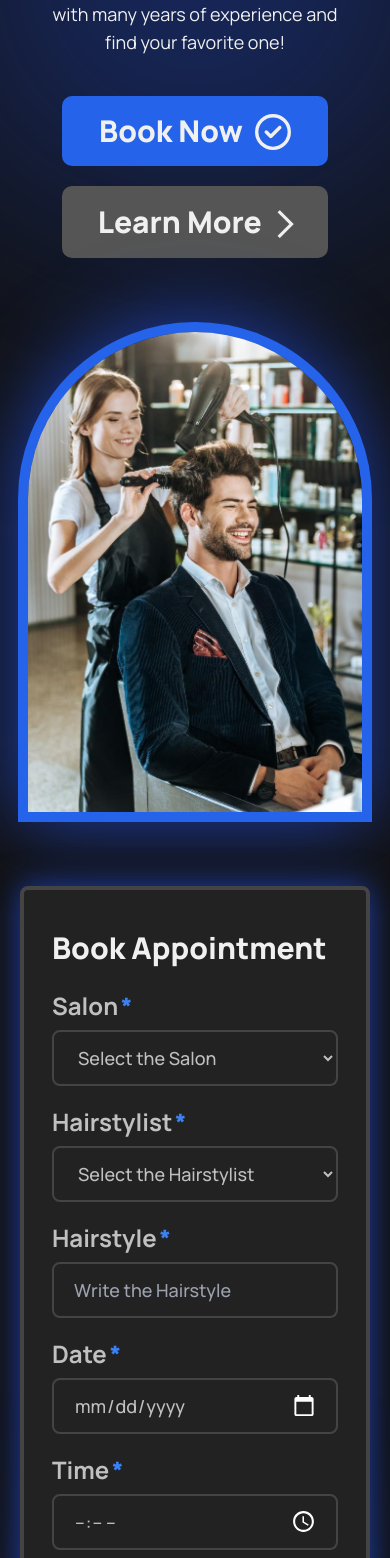
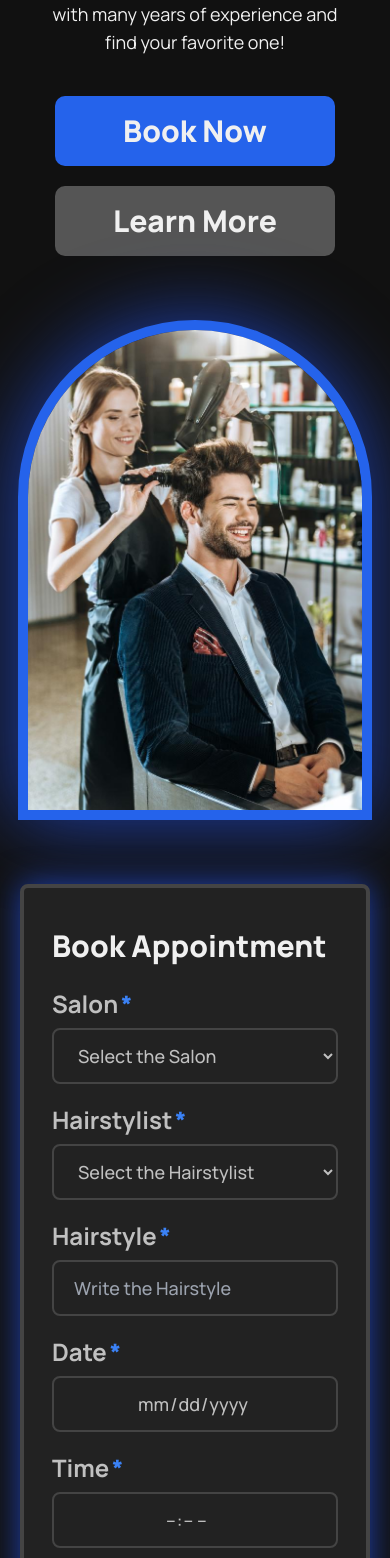
Before and after one commit to valtonkasami/vivid, a Next.js app: page / in a window 390 px wide. Shown: the part 370-1928 px from the top of the page. Built offline with nearby package versions, Linux system fonts and the light colour scheme.

Commit message:
fixed mobile

```diff
--- a/app/globals.css
+++ b/app/globals.css
@@ -43,19 +43,43 @@ input {
   color-scheme: dark;
 }
 
-input[type="date"]::-webkit-calendar-picker-indicator {
+input[type="time"]::-webkit-calendar-picker-indicator {
   cursor: pointer;
   font-size: 24px;
   padding-left: 20px;
   padding-right: 20px;
 }
 
-input[type="time"]::-webkit-calendar-picker-indicator {
-  cursor: pointer;
-  font-size: 24px;
-  padding-left: 20px;
-  padding-right: 20px;
-}
+input[type=date],
+ input[type=time] {
+     outline           : 0;
+     display           : flex;
+     justify-content   : center;
+     position          : relative;
+     width             : 100%;
+     margin            : 0;
+ }
+
+ input[type=date]::-webkit-calendar-picker-indicator,
+ input[type=time]::-webkit-calendar-picker-indicator {
+     background: none;
+     bottom    : 0;
+     color     : transparent;
+     cursor    : pointer;
+     height    : auto;
+     left      : 0;
+     position  : absolute;
+     right     : 0;
+     top       : 0;
+     width     : auto;
+ }
+
+
+ input[type=date]::-webkit-datetime-edit,
+ input[type=time]::-webkit-datetime-edit {
+     text-align: left;
+     width     : 100%;
+ }
 
 .calc {
   top: calc((100vh - 480px) / 2);
--- a/components/Booking.tsx
+++ b/components/Booking.tsx
@@ -118,13 +118,13 @@ const Booking = () => {
       <div className='flex flex-col gap-y-2'>
       <label className='text-2xl text-[silver]  font-bold' >Date <span className='text-blue-500 ml-[-2px] font-[1000]'>*</span></label>
       <input className='bg-[#222222] border-2 h-14 pl-5 hover:border-blue-600 border-[#444444] rounded-lg text-lg' type='date'
-      name="date" id="date" required onChange={(e) => setDate(e.target.value)} value={date} />
+      name="date" id="date" required placeholder="MM/DD/YYYY" onChange={(e) => setDate(e.target.value)} value={date} />
       </div>
 
       <div className='flex flex-col gap-y-2'>
       <label className=' text-2xl font-bold text-[silver] ' >Time <span className='text-blue-500 ml-[-2px] font-[1000]'>*</span></label>
       <input className=' bg-[#222222] border-2 h-14 pl-5 hover:border-blue-600 border-[#444444] rounded-lg text-lg' type='time'
-      name="time" id="time" required onChange={(e) => setTime(e.target.value)} value={time}/>
+      name="time" id="time" required placeholder="HH:MM" onChange={(e) => setTime(e.target.value)} value={time}/>
       </div>
 
       <div className='flex flex-col gap-y-2'>
--- a/components/Contact.tsx
+++ b/components/Contact.tsx
@@ -13,7 +13,7 @@ const Contact = () => {
 
 <div className='max-sm:w-full relative flex flex-col max-ipad:items-center max-ipad:mb-16 z-10'>
 
-<div className='bg-blue-800 absolute blur-[150px] rounded-full h-[400px] w-[400px] top-[100px] left-[-0px] max-ipad:left-[70px] max-sm:left-[-35px] z-0'></div>
+<div className='bg-blue-800 max-sm:hidden absolute blur-[150px] rounded-full h-[400px] w-[400px] top-[100px] left-[-0px] max-ipad:left-[70px] max-sm:left-[-35px] z-0'></div>
 
         <div className='max-ipad:text-center'>
         <h1 className='relative text-2xl max-sm:text-xl font-[1000] text-blue-500 sm:mb-3'>Contact Us</h1>
--- a/components/Hero.tsx
+++ b/components/Hero.tsx
@@ -13,7 +13,7 @@ const Hero = () => {
       <div className='flex max-ipad:text-center max-ipad:flex-col justify-center items-center pt-[130px] mb-24 max-ipad:mb-16 space-x-[120px] max-big:space-x-0 max-big:justify-between max-ipad:justify-center'>
 
       <div className='relative pt- max-ipad:mb-24 max-sm:mb-16 max-ipad:pt-0 max-big:ml-[120px] max-ipad:ml-0'>
-      <div className='bg-blue-800 absolute blur-[150px] rounded-full h-[400px] w-[400px] top-[00px] left-[-0px] max-ipad:left-[70px] max-sm:left-[-35px] z-0'></div>
+      <div className='bg-blue-800 max-sm:hidden absolute blur-[150px] rounded-full h-[400px] w-[400px] top-[00px] left-[-0px] max-ipad:left-[70px] max-sm:left-[-35px] z-0'></div>
       <div className='relative z-2 flex flex-col max-ipad:items-center'>
         <h1 className='text-6xl max-sm:text-5xl font-[1000]'>
             Discover<br/>Most Suitable<br/>Hairstylist
@@ -23,9 +23,9 @@ const Hero = () => {
             Look through all of our Highly Skilled Hairsylists Professionals <br/> with many years of experience and find your favorite one!
             </p>
 
-            <div className='flex max-sm:flex-col max-sm:space-x-0 mt-10 space-x-5'>
-            <a href='#booking' className='bg-blue-600 hover:bg-blue-800 hover:text-[silver] px-9 py-2 max-sm:py-4 max-sm:mb-5 font-[1000] rounded-[10px] flex items-center justify-center space-x-3'><h1 className='sm:text-2xl text-3xl'>Book Now</h1> <FontAwesomeIcon className='sm:text-3xl  text-4xl pt-[2px]' icon={faCircleCheck}/></a>
-            <a href='#about'><button className='bg-[#555555] hover:bg-[#333333] hover:text-[silver] sm:text-2xl text-3xl px-9 py-2 max-sm:py-1 font-[1000] rounded-[10px] flex items-center'><h1>Learn More</h1><span className='sm:text-5xl text-6xl font-light pb-1 pl-1 mr-[-10px]'>{'>'}</span></button></a>
+            <div className='flex max-sm:flex-col space-x-5 max-sm:space-x-0 max-sm:space-y-5 mt-10'>
+            <a href='#booking'><button className='bg-blue-600 hover:bg-blue-800 text-3xl rounded-[10px] w-[220px] max-sm:w-[280px] h-[70px] font-[1000] hover:text-[silver]'>Book Now</button></a>
+            <a href='#about'><button className='bg-[#555555] hover:bg-[#444444] text-3xl rounded-[10px] w-[220px] max-sm:w-[280px] h-[70px] font-[1000] hover:text-[silver]'>Learn More</button></a>
             </div>
 
       </div>
--- a/components/Navbar.tsx
+++ b/components/Navbar.tsx
@@ -58,7 +58,7 @@ const Navbar = () => {
         <div className='z-10 flex absolute h-[100px] items-center'>
 
             <div className='relative'>
-            <div className='bg-pink-700 h-16 w-[310px] blur-3xl absolute top-[-20px] left-[-20px] max-sm:left-[-100px]'></div>
+            <div className='bg-pink-700 max-sm:bg-blue-700 max-sm:blur-[80px] h-16 w-[310px] blur-3xl absolute top-[-20px] left-[-20px] max-sm:left-[-100px]'></div>
             <div className='relative ml-20 max-sm:ml-5 text-5xl'>
             <a href='/'><h1 className='curvy hover:text-pink-400'>Vivid</h1></a>
             </div>
--- a/components/Reviews.tsx
+++ b/components/Reviews.tsx
@@ -21,7 +21,7 @@ const Reviews = () => {
 
 
             <div className='px-5 w-full mt-10 relative'>
-            <div className='w-full left-0 blur-[150px] mt-14  h-[70%] bg-blue-600 absolute'></div>
+            <div className='w-full left-0 blur-[150px] mt-14  h-[70%] bg-blue-600 max-sm:hidden absolute'></div>
             <div className='relative lg:hidden w-full h- bg-[#222222] border-[6px] border-[#444444] hover:border-blue-600 rounded-[20px]'>
 
                 <div className='mx-5 my-5'>
--- a/components/Value.tsx
+++ b/components/Value.tsx
@@ -23,7 +23,7 @@ const Value = () => {
       </div>
 
       <div className='relative max-sm:w-full max-sm:px-2 pt- max-ipad:mb-24 max-sm:mb-16 max-ipad:pt-0 max-big:ml-20 max-ipad:ml-0'>
-      <div className='bg-blue-800 absolute blur-[150px] rounded-full h-[400px] w-[400px] top-[00px] left-[-0px] max-ipad:left-[70px] max-sm:left-[-35px] z-0'></div>
+      <div className='bg-blue-800 max-sm:hidden absolute blur-[150px] rounded-full h-[400px] w-[400px] top-[00px] left-[-0px] max-ipad:left-[70px] max-sm:left-[-35px] z-0'></div>
       <div className='relative z-2 flex flex-col max-ipad:items-center'>
         <h1 className='text-2xl font-[1000] text-blue-500 sm:mb-3'>Our Value</h1>
         <h1 className='text-4xl max-sm:text-3xl font-[1000] max-sm:w-[350px]'>
```
Also changed, not shown: 1 other file (tests, documents, lock files or other folders).
